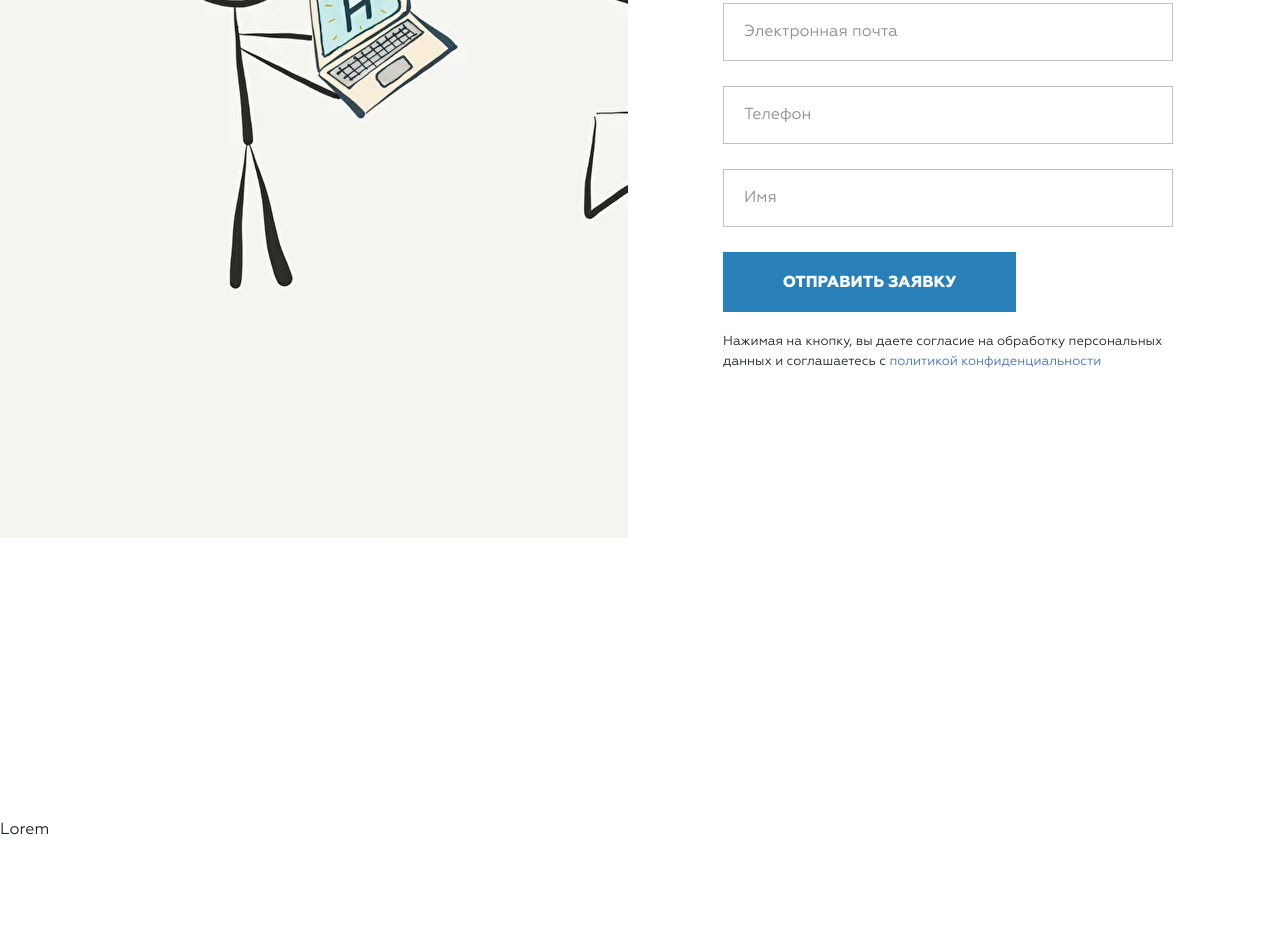
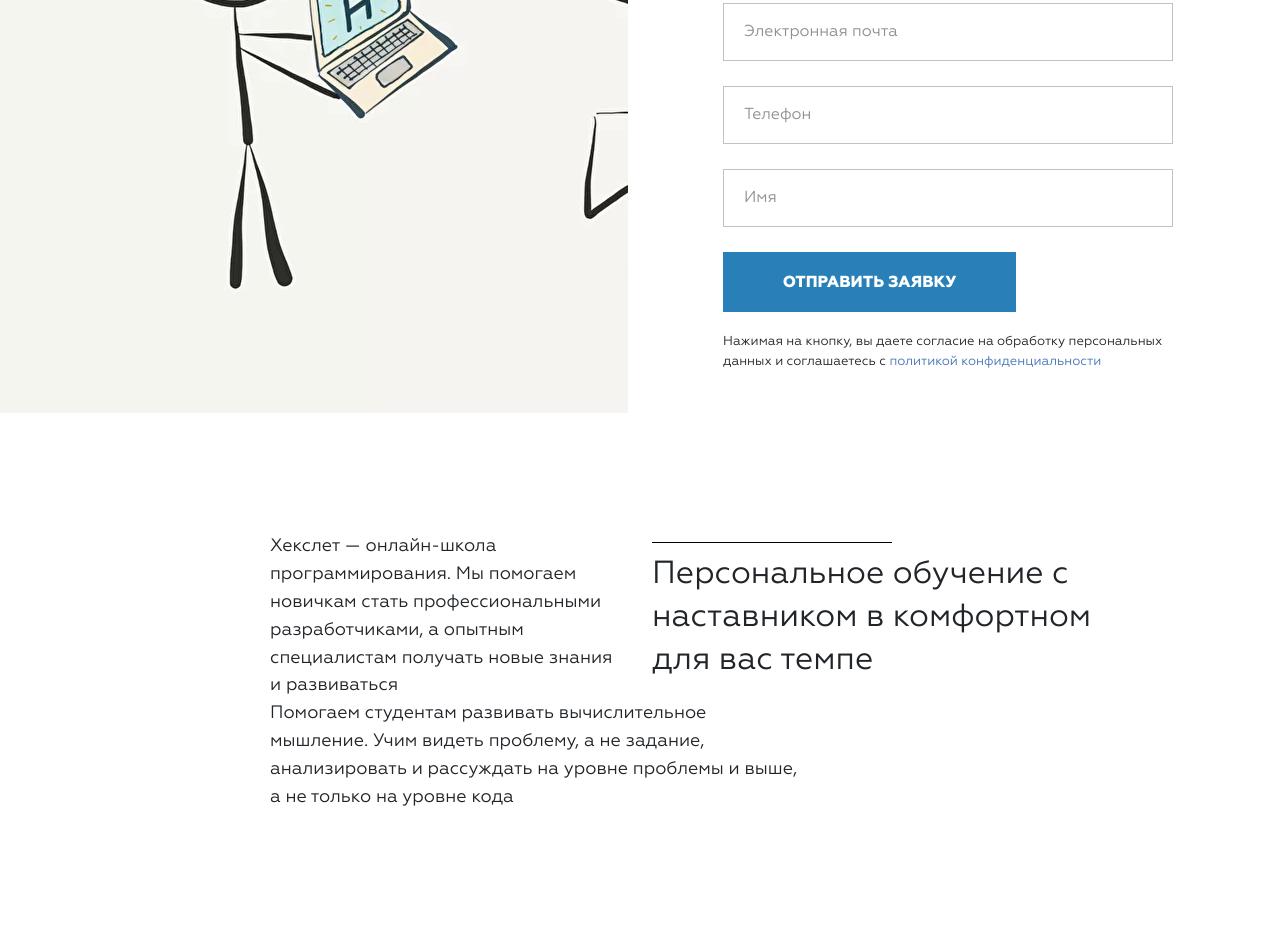
Before and after one commit to sheyhmansur/hexlet-test, a website: page src/index.html in a window 1280 px wide. Shown: the part 462-1394 px from the top of the page. Before the commit the page ends 1304 px from the top, so only its background shows below. Drawn offline with nearby package versions, Linux system fonts and the light colour scheme.

Commit message:
stylization about-us.scss

```diff
--- a/src/index.html
+++ b/src/index.html
@@ -55,9 +55,27 @@
             </div>
 
         </section>
-        <section class="">
-            Lorem
+        <section class="about-us">
+            <div class="container">
+                <div class="row about-us__wrapper">
+                    <div class="col-6 about-us__descr">
+                        Хекслет — онлайн-школа программирования. Мы помогаем новичкам стать профессиональными
+                        разработчиками, а опытным специалистам получать новые знания и развиваться
+                    </div>
+                    <div class="col-6 about-us__personally">
+                        Персональное обучение с наставником в комфортном для вас темпе
+                    </div>
+                    <div class="col-12 about-us__text">
+                        Помогаем студентам развивать вычислительное мышление. Учим видеть проблему, а не задание,
+                        анализировать и рассуждать на уровне проблемы и выше, а не только на уровне кода
+                    </div>
+
+                </div>
+            </div>
         </section>
+
+
+
         <section class=""></section>
         <section class=""></section>
         <section class=""></section>
--- a/src/sass/blocks/_about-us.scss
+++ b/src/sass/blocks/_about-us.scss
@@ -0,0 +1,29 @@
+.about-us {
+  padding: 120px 0 120px 0;
+  &__descr {
+    padding-left: 200px;
+    font-size: 18px;
+    line-height: 1.55;
+  }
+  &__personally {
+    font-size: 32px;
+    line-height: 1.35;
+    max-width: 528px;
+    margin-top: 20px;
+    position: relative;
+    &::before {
+      position: absolute;
+      content: "";
+      top: -11px;
+      width: 240px;
+      height: 1px;
+      background-color: $second-color;
+    }
+  }
+  &__text {
+    padding-left: 200px;
+    font-size: 18px;
+    line-height: 1.55;
+    max-width: 750px;
+  }
+}
--- a/src/sass/blocks/_promo.scss
+++ b/src/sass/blocks/_promo.scss
@@ -2,12 +2,12 @@
   &__wrapper {
     width: 100%;
     display: flex;
+    min-height: 875px;
   }
   &__image {
     background-image: url("../img/promo_bg.png");
     background-repeat: no-repeat;
     max-width: 100%;
-    height: 100vw;
   }
   &__info {
     padding: 200px 95px 0 95px;
```
Also changed, not shown: dist/index.html, src/css/style.min.css.
